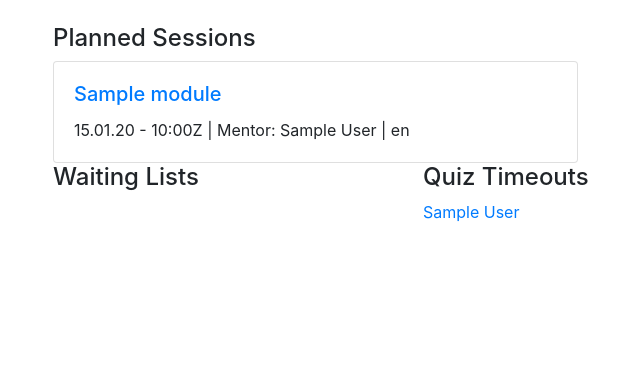
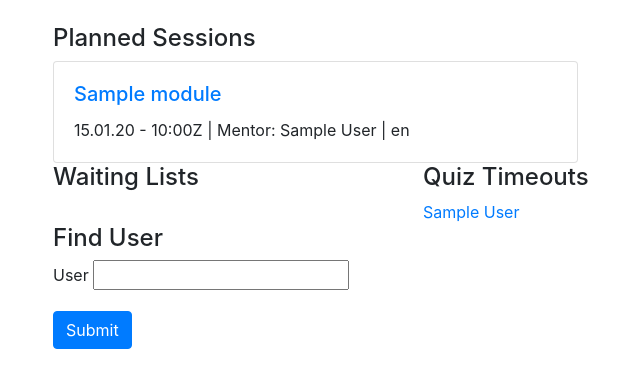
Before and after one commit to vatger/s1-signup, a Django app: template S1/waitinglists/templates/waitinglists/management.html in a window 1280 px wide. Shown: the part 56-444 px from the top of the page, without its empty margins (47-687 px from the left). Run offline with Django 5.2, Linux system fonts and the light colour scheme; the template is opened without the code that fills it: most values are stand-ins (such as "Sample title", 1, 10 or a date in 2020); form fields are guessed from the names that the template uses; some libraries are stand-ins or nearby versions.

Commit message:
Find users

```diff
--- a/S1/waitinglists/templates/waitinglists/management.html
+++ b/S1/waitinglists/templates/waitinglists/management.html
@@ -32,5 +32,20 @@
         {% endfor %}
     </div>
     </div>
+    <div class="row">
+    <div class="col-6">
+        <h4>Find User</h4>
+        <form method="post" action="">
+            {% csrf_token %}
+            <div class="mb-3">
+                {{ form.user_id.label_tag }}
+                {{ form.user_id }}
+                {% if form.user_id.errors %}
+                    <div class="text-danger">{{ form.user_id.errors.0 }}</div>
+                {% endif %}
+            </div>
+            <button type="submit" class="btn btn-primary">Submit</button>
+        </form>
+    </div>
     </div>
 {% endblock %}
```
Also changed, not shown: S1/waitinglists/forms.py (+10 -0 lines), S1/waitinglists/views.py (+16 -1 lines).
